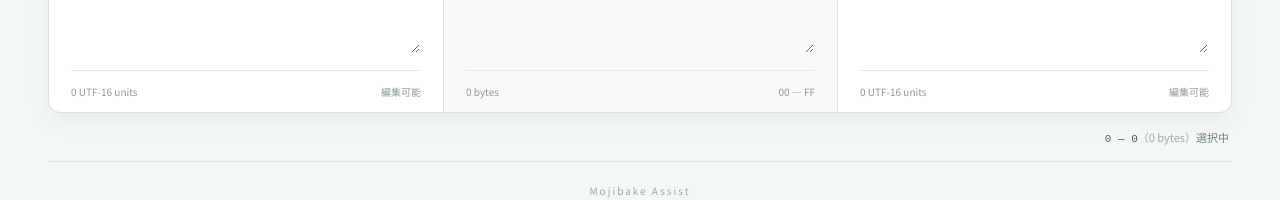
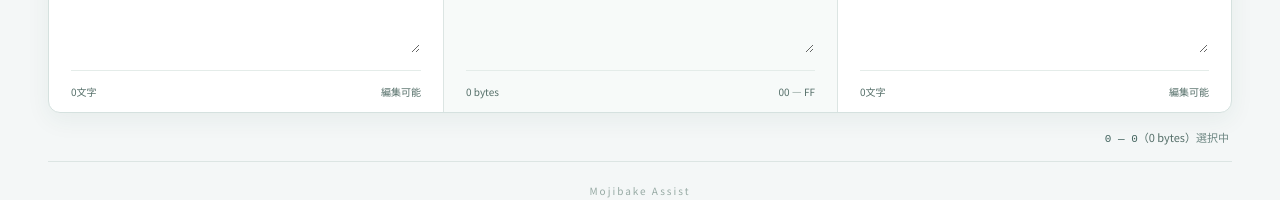
Before and after one commit to FineArchs/mojibake-assist, a Vue app: page / in a window 1280 px wide. Shown: the part 433-633 px from the top of the page. Built offline with nearby package versions, Linux system fonts and the light colour scheme.

Commit message:
選択範囲関係の変更

```diff
--- a/src/App.vue
+++ b/src/App.vue
@@ -5,12 +5,12 @@
         <span class="brand-icon">縺</span>
         文字化けアシスト
       </a>
-      <span class="toolbar">
+      <div class="toolbar">
         <div class="actions">
           <button @click="sample">サンプルを試す <span>↓</span></button
           ><button @click="clear">クリア</button>
         </div>
-      </span>
+      </div>
     </header>
     <div class="divider"></div>
     <main>
@@ -24,14 +24,14 @@
           :value="
             p.id === 'hex' && pendingHex !== null
               ? pendingHex
-              : views[p.id].text
+              : displays[p.id].text
           "
           :count-label="
             p.id === 'hex'
               ? `${bytes.length} bytes`
-              : `${views[p.id].text.length} UTF-16 units`
+              : `${displays[p.id].text.length}文字`
           "
-          :selection="characterRange(views[p.id], ...selected)"
+          :selection="characterRange(displays[p.id], ...selected)"
           :apply-selection="pendingHex === null && selectionSource !== p.id"
           :show-highlight="pendingHex === null && selected[0] !== selected[1]"
           :invalid="p.id === 'hex' && !!error"
@@ -61,15 +61,15 @@
 <script setup lang="ts">
 import { computed, ref } from "vue";
 import EncodingPanel from "./EncodingPanel.vue";
-import { characterRange, display, encode, parseHex, type View } from "./codec";
+import { characterRange, display, encode, parseHex, type ViewType } from "./codec";
 
 const bytes = ref<Uint8Array>(new Uint8Array());
 const selected = ref<[number, number]>([0, 0]);
 const error = ref("");
 const pendingHex = ref<string | null>(null);
-const selectionSource = ref<View | null>(null);
+const selectionSource = ref<ViewType | null>(null);
 
-const panels: { id: View; title: string; subtitle: string; }[] =
+const panels: { id: ViewType; title: string; subtitle: string; }[] =
   [
     {
       id: "sjis",
@@ -80,15 +80,15 @@ const panels: { id: View; title: string; subtitle: string; }[] =
     { id: "utf8", title: "UTF-8", subtitle: "復元後のテキスト" },
   ];
 
-const views = computed(() => ({
+const displays = computed(() => ({
   sjis: display(bytes.value, "sjis"),
   hex: display(bytes.value, "hex"),
   utf8: display(bytes.value, "utf8"),
 }));
 
-function select(id: View, [start, end]: [number, number]) {
+function select(id: ViewType, [start, end]: [number, number]) {
   if (pendingHex.value !== null) return;
-  const d = views.value[id];
+  const d = displays.value[id];
   selectionSource.value = id;
   selected.value = [
     d.boundaries[start] ?? 0,
@@ -96,7 +96,7 @@ function select(id: View, [start, end]: [number, number]) {
   ];
 }
 
-function update(id: View, value: string, [a, b]: [number, number]) {
+function update(id: ViewType, value: string, [a, b]: [number, number]) {
   if (id === "hex") {
     const parsed = parseHex(value);
     if (!parsed) {
--- a/src/EncodingPanel.vue
+++ b/src/EncodingPanel.vue
@@ -29,6 +29,7 @@
         @select="reportSelection"
         @keyup="reportSelection"
         @pointerup="reportSelection"
+        @selectionchange="reportSelection"
         @compositionstart="composing = true"
         @compositionend="finishComposition"
       ></textarea>
@@ -43,11 +44,11 @@
 
 <script setup lang="ts">
 import { nextTick, ref, watchEffect } from "vue";
-import type { View } from "./codec";
+import type { ViewType } from "./codec";
 
 type Range = [number, number];
 const props = defineProps<{
-  kind: View;
+  kind: ViewType;
   title: string;
   subtitle: string;
   value: string;
--- a/src/codec.ts
+++ b/src/codec.ts
@@ -1,11 +1,11 @@
 import Encoding from "encoding-japanese";
-export type View = "sjis" | "hex" | "utf8";
+export type ViewType = "sjis" | "hex" | "utf8";
 export interface Display {
   text: string;
   boundaries: number[];
   hex?: boolean;
 }
-export function encode(text: string, view: View): Uint8Array {
+export function encode(text: string, view: ViewType): Uint8Array {
   if (view === "utf8") return new TextEncoder().encode(text);
   return new Uint8Array(
     Encoding.convert(Encoding.stringToCode(text), {
@@ -20,7 +20,7 @@ export function parseHex(text: string): Uint8Array | null {
   if (!/^(?:[0-9a-fA-F]{2})*$/.test(compact)) return null;
   return Uint8Array.from(compact.match(/../g) ?? [], (h) => parseInt(h, 16));
 }
-export function display(bytes: Uint8Array, view: View): Display {
+export function display(bytes: Uint8Array, view: ViewType): Display {
   if (view === "hex") {
     const text = Array.from(bytes, (b) =>
       b.toString(16).padStart(2, "0").toUpperCase(),
@@ -102,12 +102,19 @@ export function characterRange(
   start: number,
   end: number,
 ): [number, number] {
-  if (d.hex)
-    return [
-      Math.min(d.text.length, start * 3),
-      Math.min(d.text.length, end === start ? end * 3 : end * 3 - 1),
-    ];
-  const a = d.boundaries.findIndex((b) => b >= start);
-  const z = d.boundaries.findIndex((b) => b >= end);
-  return [a < 0 ? d.text.length : a, z < 0 ? d.text.length : z];
+  if (d.hex) return [
+    Math.min(d.text.length, start * 3),
+    Math.min(d.text.length, end === start ? end * 3 : end * 3 - 1),
+  ];
+  let [a, z] = [start, end].map(p => {
+    const idx = d.boundaries.findIndex(b => b >= p); // 二分探索にする？
+    return idx < 0 ? d.text.length : idx;
+  });
+  // aは切り上げる（zは切り下げなので何もしない）
+  if (start < end && d.boundaries[a]! > start) {
+    a--;
+    // Both UTF-16 units of a surrogate pair share a starting byte offset.
+    while (d.boundaries[a] === d.boundaries[a - 1]) a--;
+  }
+  return [a, z];
 }
--- a/src/style.css
+++ b/src/style.css
@@ -263,7 +263,7 @@ textarea::selection {
   display: flex;
   justify-content: space-between;
   font-size: 10px;
-  color: #8a9c98;
+  color: #546e68;
 }
 .status {
   text-align: right;
@@ -281,7 +281,7 @@ textarea::selection {
   font-family: monospace;
 }
 .muted {
-  color: #9caea8;
+  color: #546e68;
 }
 .info {
   border: 1px solid #87a89e;
```
Also changed, not shown: 1 other file (tests, documents, lock files or other folders).
